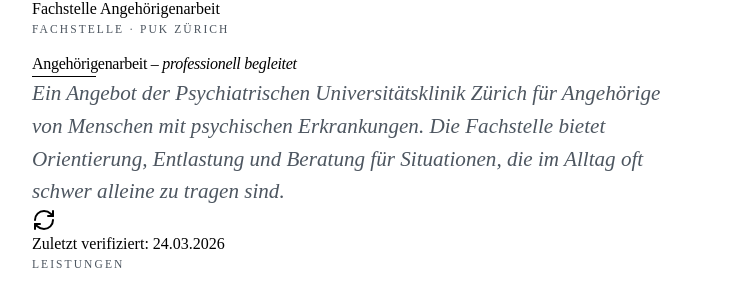
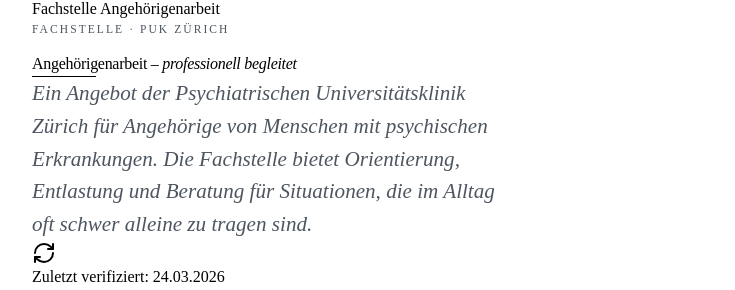
Before and after one commit to christaegger-dot/borderline-angehoerige, a React (Vite) app in the folder client/: page /fachstelle in a window 1280 px wide. Shown: the part 442-732 px from the top of the page, without its empty margins (0-735 px from the left). Built offline with nearby package versions, Linux system fonts and the light colour scheme; no server answers.

Commit message:
fix(fachstelle): correct hero lede width from 60ch to 44ch (#275)
prose-editorial (60ch) overrode lede's built-in max-width: 44ch.
Removing the redundant class restores correct typographic line length.

Co-authored-by: Manus Agent <manus@agent.local>

```diff
--- a/client/src/pages/Fachstelle.tsx
+++ b/client/src/pages/Fachstelle.tsx
@@ -51,7 +51,7 @@
 
             <hr className="rule-narrow mb-6" />
 
-            <p className="lede prose-editorial">
+            <p className="lede">
               Ein Angebot der Psychiatrischen Universitätsklinik Zürich für
               Angehörige von Menschen mit psychischen Erkrankungen. Die
               Fachstelle bietet Orientierung, Entlastung und Beratung für
```
